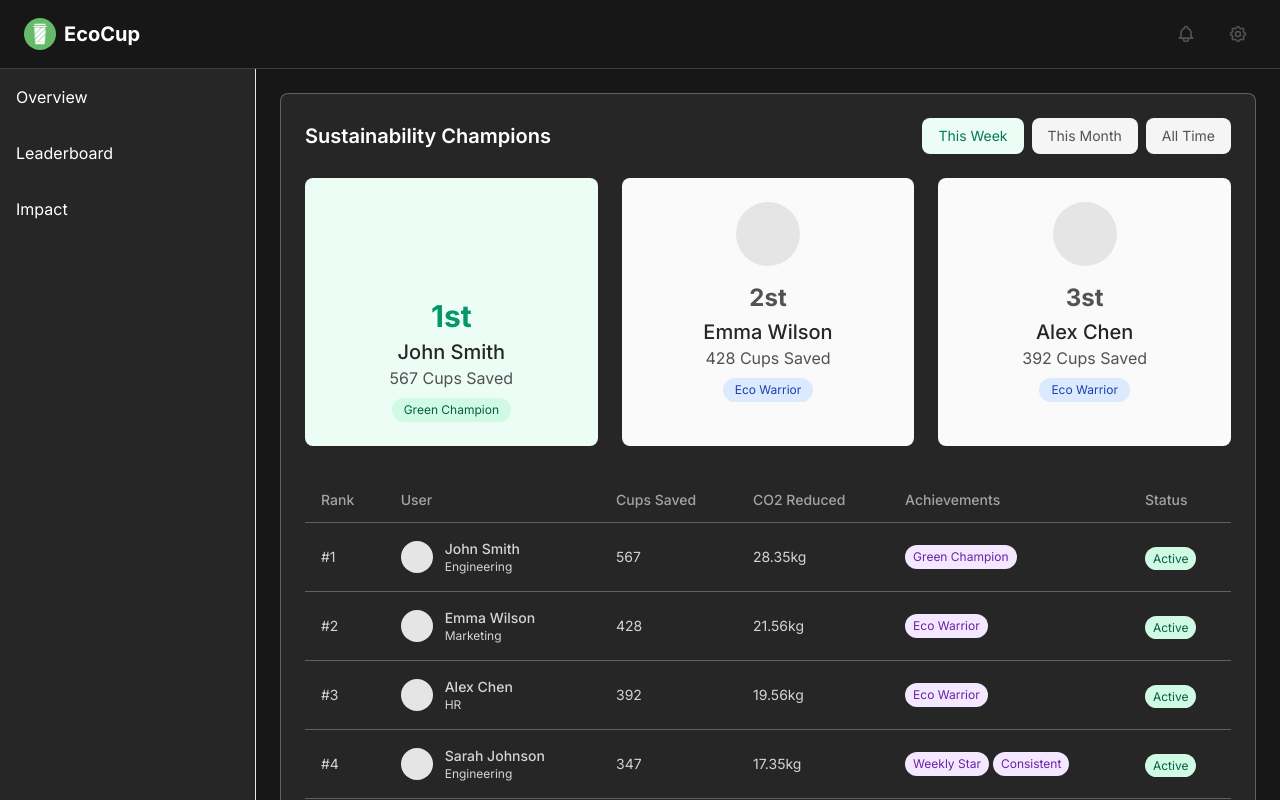
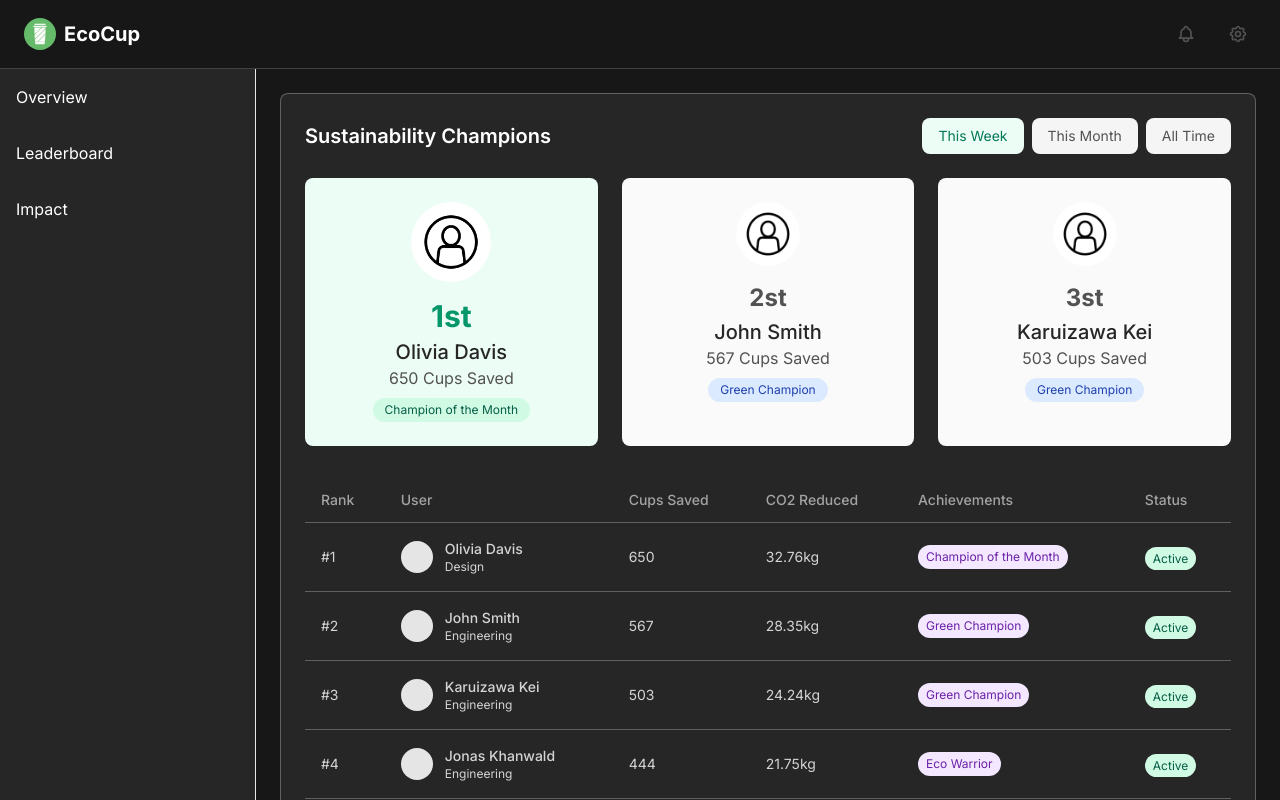
Before and after one commit to Abhi9shinde/Tech-Titans, a React (Vite) app: page /dashboard/leaderboard in a window 1280 px wide. Shown: the top 800 px of the page. Built offline with nearby package versions, Linux system fonts and the light colour scheme.

Commit message:
leaderboard_update

```diff
--- a/src/pages/Leaderboard.jsx
+++ b/src/pages/Leaderboard.jsx
@@ -1,18 +1,36 @@
-import React from 'react';
+import React, { useState } from 'react';
 
-// Dynamic Data for leaderboard (this can be passed in from an API or props)
+// Expanded Dynamic Data for leaderboard (this can be passed in from an API or props)
 const leaderboardData = [
-  { rank: 1, name: 'John Smith', cupsSaved: 567, co2Reduced: '28.35kg', achievements: ['Green Champion'], status: 'Active', department: 'Engineering' },
-  { rank: 2, name: 'Emma Wilson', cupsSaved: 428, co2Reduced: '21.56kg', achievements: ['Eco Warrior'], status: 'Active', department: 'Marketing' },
-  { rank: 3, name: 'Alex Chen', cupsSaved: 392, co2Reduced: '19.56kg', achievements: ['Eco Warrior'], status: 'Active', department: 'HR' },
-  { rank: 4, name: 'Sarah Johnson', cupsSaved: 347, co2Reduced: '17.35kg', achievements: ['Weekly Star', 'Consistent'], status: 'Active', department: 'Engineering' },
-  { rank: 5, name: 'Michael Brown', cupsSaved: 312, co2Reduced: '15.60kg', achievements: ['Rising Star'], status: 'Active', department: 'Business' },
+  { name: 'John Smith', cupsSaved: 567, co2Reduced: '28.35kg', achievements: ['Green Champion'], status: 'Active', department: 'Engineering', timeFrame: 'week' },
+  { name: 'Emma Wilson', cupsSaved: 428, co2Reduced: '21.56kg', achievements: ['Eco Warrior'], status: 'Active', department: 'Marketing', timeFrame: 'month' },
+  { name: 'Alex Chen', cupsSaved: 392, co2Reduced: '19.56kg', achievements: ['Eco Warrior'], status: 'Active', department: 'HR', timeFrame: 'week' },
+  { name: 'Sarah Johnson', cupsSaved: 347, co2Reduced: '17.35kg', achievements: ['Weekly Star', 'Consistent'], status: 'Active', department: 'Engineering', timeFrame: 'month' },
+  { name: 'Michael Brown', cupsSaved: 312, co2Reduced: '15.60kg', achievements: ['Rising Star'], status: 'Active', department: 'Business', timeFrame: 'all-time' },
+  { name: 'Olivia Davis', cupsSaved: 650, co2Reduced: '32.76kg', achievements: ['Champion of the Month'], status: 'Active', department: 'Design', timeFrame: 'week' },
+  { name: 'Liam Martinez', cupsSaved: 510, co2Reduced: '25.60kg', achievements: ['Top Contributor'], status: 'Active', department: 'Operations', timeFrame: 'month' },
+  { name: 'Sophia Garcia', cupsSaved: 470, co2Reduced: '23.40kg', achievements: ['Eco Warrior'], status: 'Active', department: 'Finance', timeFrame: 'all-time' },
+  { name: 'William Lee', cupsSaved: 350, co2Reduced: '17.80kg', achievements: ['Newcomer of the Month'], status: 'Active', department: 'Sales', timeFrame: 'week' },
+  { name: 'Ava Taylor', cupsSaved: 300, co2Reduced: '15.20kg', achievements: ['Sustainability Star'], status: 'Active', department: 'Legal', timeFrame: 'all-time' },
+  { name: 'Justin Bieber', cupsSaved: 402, co2Reduced: '19.35kg', achievements: ['Green Champion'], status: 'Active', department: 'Engineering', timeFrame: 'month' },
+  { name: 'Jonas Khanwald', cupsSaved: 444, co2Reduced: '21.75kg', achievements: ['Eco Warrior'], status: 'Active', department: 'Engineering', timeFrame: 'week' },
+  { name: 'Ayanokoji Kiyotaka', cupsSaved: 301, co2Reduced: '14.01kg', achievements: ['Sustainability Star'], status: 'Active', department: 'Engineering', timeFrame: 'month' },
+  { name: 'Horikita Suzune', cupsSaved: 750, co2Reduced: '35.35kg', achievements: ['Top Contributor'], status: 'Active', department: 'Engineering', timeFrame: 'all-time' },
+  { name: 'Karuizawa Kei', cupsSaved: 503, co2Reduced: '24.24kg', achievements: ['Green Champion'], status: 'Active', department: 'Engineering', timeFrame: 'week' },
+  { name: 'Sudo', cupsSaved: 560, co2Reduced: '26.35kg', achievements: ['Green Champion'], status: 'Active', department: 'Engineering', timeFrame: 'all-time' },
 ];
 
 const LeaderCard = ({ rank, name, cupsSaved, co2Reduced, achievements, status }) => {
   return (
     <div className={`relative flex flex-col items-center p-6 bg-${rank === 1 ? 'emerald' : 'neutral'}-50 rounded-lg transform -translate-y-${rank === 1 ? '8' : '4'}`}>
-      <div className={`w-${rank === 1 ? '20' : '16'} h-${rank === 1 ? '20' : '16'} bg-${rank === 1 ? 'emerald' : 'neutral'}-200 rounded-full mb-4`} />
+      <div
+        className={`w-${rank === 1 ? '20' : '16'} h-${rank === 1 ? '20' : '16'} rounded-full mb-4`}
+        style={{
+          backgroundImage: `url('/images/user.jpg')`,
+          backgroundSize: 'cover',
+          backgroundPosition: 'center',
+        }}
+      />
       <span className={`text-${rank === 1 ? '3xl' : '2xl'} font-bold text-${rank === 1 ? 'emerald' : 'neutral'}-600 mb-1`}>{rank}st</span>
       <h3 className="text-xl font-medium text-neutral-800">{name}</h3>
       <p className="text-neutral-600 mb-2">{cupsSaved} Cups Saved</p>
@@ -24,29 +42,46 @@ const LeaderCard = ({ rank, name, cupsSaved, co2Reduced, achievements, status })
 };
 
 const Leaderboard = () => {
+  const [timeFrame, setTimeFrame] = useState('week'); // Default time frame is "week"
+
+  // Filter the leaderboard data based on the selected time frame
+  const filteredData = leaderboardData.filter(item => item.timeFrame === timeFrame);
+
+  // Sort the filtered data by cupsSaved (or you can use other metrics like co2Reduced)
+  const sortedData = filteredData.sort((a, b) => b.cupsSaved - a.cupsSaved);
+
   return (
-    <div className='w-full'>
+    <div className="w-full">
       <section id="leaderboard" className="p-6 w-full">
         <div className="bg-neutral-800 rounded-lg border border-neutral-200/30">
           <div className="p-6">
             <div className="flex flex-col sm:flex-row sm:justify-between sm:items-center gap-4 mb-6">
               <h2 className="text-xl font-semibold text-white">Sustainability Champions</h2>
               <div className="flex flex-wrap gap-2">
-                <button className="px-4 py-2 text-sm bg-emerald-50 text-emerald-700 rounded-lg hover:bg-emerald-100 transition-colors">
+                <button
+                  className={`px-4 py-2 text-sm rounded-lg transition-colors ${timeFrame === 'week' ? 'bg-emerald-50 text-emerald-700 hover:bg-emerald-100' : 'bg-neutral-100 text-neutral-600 hover:bg-neutral-200'}`}
+                  onClick={() => setTimeFrame('week')}
+                >
                   This Week
                 </button>
-                <button className="px-4 py-2 text-sm bg-neutral-100 text-neutral-600 rounded-lg hover:bg-neutral-200 transition-colors">
+                <button
+                  className={`px-4 py-2 text-sm rounded-lg transition-colors ${timeFrame === 'month' ? 'bg-emerald-50 text-emerald-700 hover:bg-emerald-100' : 'bg-neutral-100 text-neutral-600 hover:bg-neutral-200'}`}
+                  onClick={() => setTimeFrame('month')}
+                >
                   This Month
                 </button>
-                <button className="px-4 py-2 text-sm bg-neutral-100 text-neutral-600 rounded-lg hover:bg-neutral-200 transition-colors">
+                <button
+                  className={`px-4 py-2 text-sm rounded-lg transition-colors ${timeFrame === 'all-time' ? 'bg-emerald-50 text-emerald-700 hover:bg-emerald-100' : 'bg-neutral-100 text-neutral-600 hover:bg-neutral-200'}`}
+                  onClick={() => setTimeFrame('all-time')}
+                >
                   All Time
                 </button>
               </div>
             </div>
 
             <div className="grid grid-cols-1 md:grid-cols-3 gap-6 mb-8">
-              {leaderboardData.slice(0, 3).map((user, index) => (
-                <LeaderCard key={index} {...user} />
+              {sortedData.slice(0, 3).map((user, index) => (
+                <LeaderCard key={index} rank={index + 1} {...user} />
               ))}
             </div>
 
@@ -63,9 +98,9 @@ const Leaderboard = () => {
                   </tr>
                 </thead>
                 <tbody>
-                  {leaderboardData.map((user, index) => (
+                  {sortedData.map((user, index) => (
                     <tr key={index} className="border-b border-neutral-200/30">
-                      <td className="px-4 py-4 text-sm text-neutral-300">{`#${user.rank}`}</td>
+                      <td className="px-4 py-4 text-sm text-neutral-300">{`#${index + 1}`}</td>
                       <td className="px-4 py-4">
                         <div className="flex items-center">
                           <div className="w-8 h-8 bg-neutral-200 rounded-full mr-3"></div>
```
Also changed, not shown: public/images/user.jpg (added).
